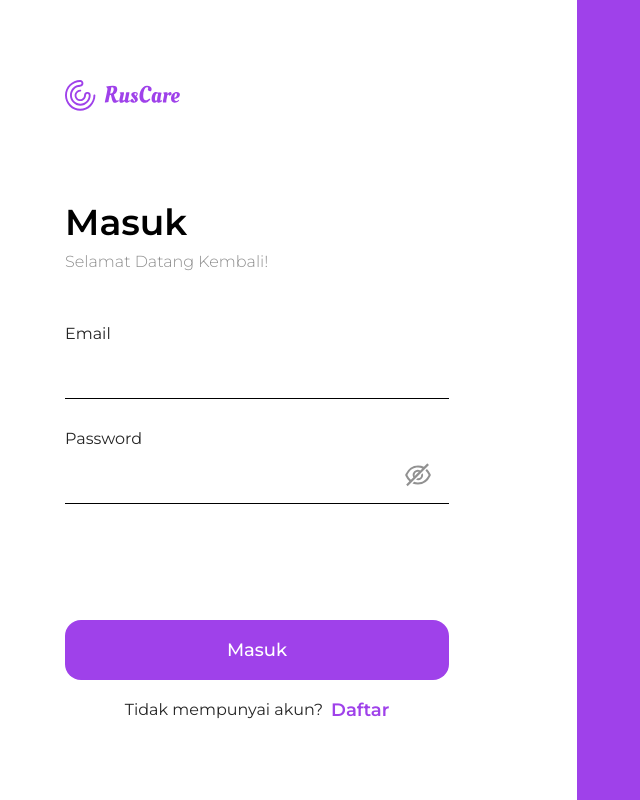
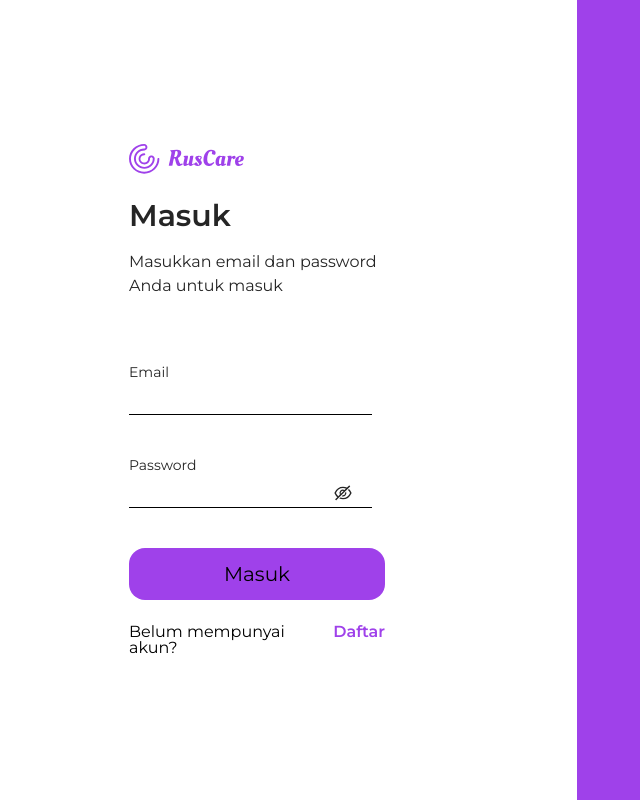
Before and after one commit to Nareswara05/NextJS-Ruscare, a Next.js app: page /login in a window 1280 px wide. Shown: the whole page, without its empty margins (63-703 px from the left). Built offline with nearby package versions, Linux system fonts and the light colour scheme.

Commit message:
feat [NR] fetch login api

```diff
--- a/src/app/(pages)/(initial-pages)/login/form-layout.js
+++ b/src/app/(pages)/(initial-pages)/login/form-layout.js
@@ -0,0 +1,129 @@
+"use client";
+
+import { useState } from "react";
+import { AiOutlineEye, AiOutlineEyeInvisible } from "react-icons/ai";
+import Image from "next/image";
+import Link from "next/link";
+import { logoPurple } from "@/app/lib/utils/svg";
+import login from "@/app/lib/service/endpoint/auth/login";
+
+function LoginForm() {
+  const [email, setEmail] = useState("");
+  const [password, setPassword] = useState("");
+  const [emailError, setEmailError] = useState("");
+  const [passwordError, setPasswordError] = useState("");
+  const [showPassword, setShowPassword] = useState(false);
+
+  const togglePasswordVisibility = () => {
+    setShowPassword(!showPassword);
+  };
+
+  const isEmailValid = (email) => {
+    const emailPattern = /^[^\s@]+@[^\s@]+\.[^\s@]+$/;
+    return emailPattern.test(email);
+  };
+
+  const handleLogin = async () => {
+    if (!email || !password) {
+      alert("Semua input harus diisi!");
+      return;
+    }
+
+    if (!isEmailValid(email)) {
+      setEmailError("Format email tidak valid!");
+      return;
+    } else {
+      setEmailError("");
+    }
+
+    try {
+      const response = await login({ email, password });
+
+      if (response.status === 422) {
+        if (response.message === "Email not registered") {
+          setEmailError("Email belum terdaftar!");
+          setPasswordError("");
+        } else if (response.message === "Invalid credential") {
+          setPasswordError("Password salah!");
+          setEmailError("");
+        } else {
+          setEmailError("Terjadi kesalahan, silakan coba lagi.");
+          setPasswordError("");
+        }
+      } else {
+        console.log("Respons dari login:", response);
+      }
+    } catch (error) {
+      console.error("Terjadi kesalahan saat login:", error);
+      setEmailError("Terjadi kesalahan pada server, silakan coba lagi.");
+      setPasswordError("");
+    }
+  };
+
+  return (
+    <div className="w-full px-5 lg:px-16">
+      <div className="w-full flex flex-col">
+        <Image src={logoPurple} width={115} height={50} alt="Logo" />
+        <div className="mt-6 font-montserrat text-textPrimary">
+          <div className="font-semibold text-3xl">Masuk</div>
+          <div className="mt-4">Masukkan email dan password Anda untuk masuk</div>
+        </div>
+        <div className="flex flex-col font-montserrat w-full mt-16">
+          <h2 className="text-[#252525] text-sm mb-2">Email</h2>
+          <input
+            className="w-[95%] border-b border-black focus:outline-none text-textPrimary"
+            type="text"
+            value={email}
+            onChange={(e) => {
+              setEmail(e.target.value);
+              setEmailError("");
+            }}
+          />
+          {emailError && <div className="text-red-500">{emailError}</div>}
+        </div>
+        <div className="flex flex-col font-montserrat w-full mt-10">
+          <h2 className="text-[#252525] text-sm mb-2">Password</h2>
+          <div className="flex flex-row font-montserrat w-full relative">
+            <input
+              className="w-[95%] border-b border-black focus:outline-none text-textPrimary"
+              type={showPassword ? "text" : "password"}
+              value={password}
+              onChange={(e) => setPassword(e.target.value)}
+            />
+            <div
+              className="flex mb-2 items-end cursor-pointer text-textPrimary absolute right-8"
+              onClick={togglePasswordVisibility}
+            >
+              {showPassword ? (
+                <AiOutlineEye size={20} />
+              ) : (
+                <AiOutlineEyeInvisible size={20} />
+              )}
+            </div>
+          </div>
+          {passwordError && <div className="text-red-500">{passwordError}</div>}
+        </div>
+        <div className="w-full flex flex-col mt-10 font-montserrat text-sm sm:text-xl gap-6">
+          <button
+            type="submit"
+            onClick={handleLogin}
+            className="w-full py-3 flex items-center justify-center rounded-2xl bg-primary"
+          >
+            Masuk
+          </button>
+          <h4 className="text-black text-xs sm:text-[16px] flex justify-center gap-3">
+            Belum mempunyai akun?{" "}
+            <Link
+              href="/register"
+              className="text-primary text-xs sm:text-[16px] font-semibold"
+            >
+              Daftar
+            </Link>
+          </h4>
+        </div>
+      </div>
+    </div>
+  );
+}
+
+export default LoginForm;
--- a/src/app/(pages)/(initial-pages)/login/page.jsx
+++ b/src/app/(pages)/(initial-pages)/login/page.jsx
@@ -5,44 +5,9 @@ import { logoPurple } from "@/app/lib/utils/svg";
 import Form from "../components/form";
 import Image from "next/image";
 import Link from "next/link";
+import LoginForm from './form-layout';
 
 export default function LoginPage() {
-    const [email, setEmail] = useState('');
-    const [password, setPassword] = useState('');
-    const [showPassword, setShowPassword] = useState(false);
-    const [errors, setErrors] = useState({});
-
-    const toggleShowPassword = () => {
-        setShowPassword(!showPassword);
-    };
-
-    const validateForm = () => {
-        let errors = {};
-        let isValid = true;
-
-        if (!email) {
-            errors.email = 'Email wajib diisi';
-            isValid = false;
-        } else if (!/\S+@\S+\.\S+/.test(email)) {
-            errors.email = 'Email tidak valid';
-            isValid = false;
-        }
-
-        if (!password) {
-            errors.password = 'Password wajib diisi';
-            isValid = false;
-        }
-
-        setErrors(errors);
-        return isValid;
-    };
-
-    const handleLogin = (e) => {
-        e.preventDefault();
-        if (validateForm()) {
-            console.log('Form submitted successfully');
-        }
-    };
 
     return (
         <main className="h-screen w-screen flex flex-col items-center px-8 py-10 lg:flex-row-reverse lg:py-0 lg:px-0 bg-white">
@@ -56,51 +21,8 @@ export default function LoginPage() {
                 />
             </div>
 
-            <div className="w-full h-full flex flex-col items-start lg:justify-between py-[5vh] lg:py-20 lg:px-32 lg:w-1/2">
-                <Image
-                    className=" items-end hidden lg:block"
-                    src={logoPurple}
-                    alt="Logo"
-                    width={115}
-                    height={50}
-                />
-                <div className="w-full ">
-                    <h1 className="text-black font-semibold text-2xl lg:text-[36px] mb-3">Masuk</h1>
-                    <h3 className="text-[#8D8D8D] font-light text-base mb-12">Selamat Datang Kembali!</h3>
-                    <div className="w-full flex flex-col gap-7 mb-5">
-                        <Form
-                            label="Email"
-                            value={email}
-                            onChange={(e) => setEmail(e.target.value)}
-                            error={errors.email}
-                        />
-                        <div className="relative">
-                            <Form
-                                label="Password"
-                                type={showPassword ? 'text' : 'password'}
-                                value={password}
-                                onChange={(e) => setPassword(e.target.value)}
-                                error={errors.password}
-                            />
-                            <button
-                                className="absolute top-12 text-3xl transform -translate-y-1/2 right-4 text-textPrimary focus:outline-none opacity-50"
-                                onClick={toggleShowPassword}
-                                type="button"
-                            >
-                                {showPassword ? <AiOutlineEye /> : <AiOutlineEyeInvisible />}
-                            </button>
-                        </div>
-                        {errors.general && <p className="error text-red-700">{errors.general}</p>}
-                    </div>
-                </div>
-
-                <div className="w-full flex flex-col gap-5">
-                    <button type='submit' className="w-full bg-primary py-4 rounded-2xl text-white font-medium text-sm lg:text-lg" onClick={handleLogin}>Masuk</button>
-                    <div className="w-full flex gap-2 justify-center items-center">
-                        <h3 className="text-textPrimary text-xs lg:text-[16px]">Tidak mempunyai akun?</h3>
-                        <Link href="/register" className="text-primary font-semibold text-sm lg:text-[18px]">Daftar</Link>
-                    </div>
-                </div>
+            <div className="w-full h-full flex flex-col  items-center justify-center py-[5vh] lg:py-20 lg:px-32 lg:w-1/2">
+                <LoginForm/>
             </div>
         </main>
     );
--- a/src/app/(pages)/(initial-pages)/register/page.jsx
+++ b/src/app/(pages)/(initial-pages)/register/page.jsx
@@ -10,9 +10,7 @@ export default function RegisterPage() {
         <div className="hidden lg:w-full lg:h-full lg:flex lg:justify-center lg:items-center bg-primary z-10 relative ">
           {/* <Image src={registerIllustration} alt="Register Illustration" className="px-5" /> */}
         </div>
-        <div className="w-full h-full bg-white flex flex-col px-8 sm:px-24 lg:px-36 py-8">
-          <div className="flex-row h-auto items-center justify-start flex">
-          </div>
+        <div className="w-full h-full justify-center items-center bg-white flex flex-col px-8 sm:px-24 lg:px-36 py-8">
           <FormLayout />
         </div>
       </div>
--- /dev/null
+++ b/src/app/lib/service/endpoint/auth/login.js
@@ -0,0 +1,18 @@
+import instanceAxios from "../../instance/instance";
+
+export default async function login({ email, password }) {
+  try {
+    const response = await instanceAxios.post('auth/login', { email, password });
+
+    if (response.status !== 200) {
+      throw new Error(`API call failed with status: ${response.status}`);
+    }
+
+    return response.data;
+  } catch (error) {
+    if (error.response) {
+      return { status: error.response.status, message: error.response.data.message };
+    }
+    throw error;
+  }
+}
```
